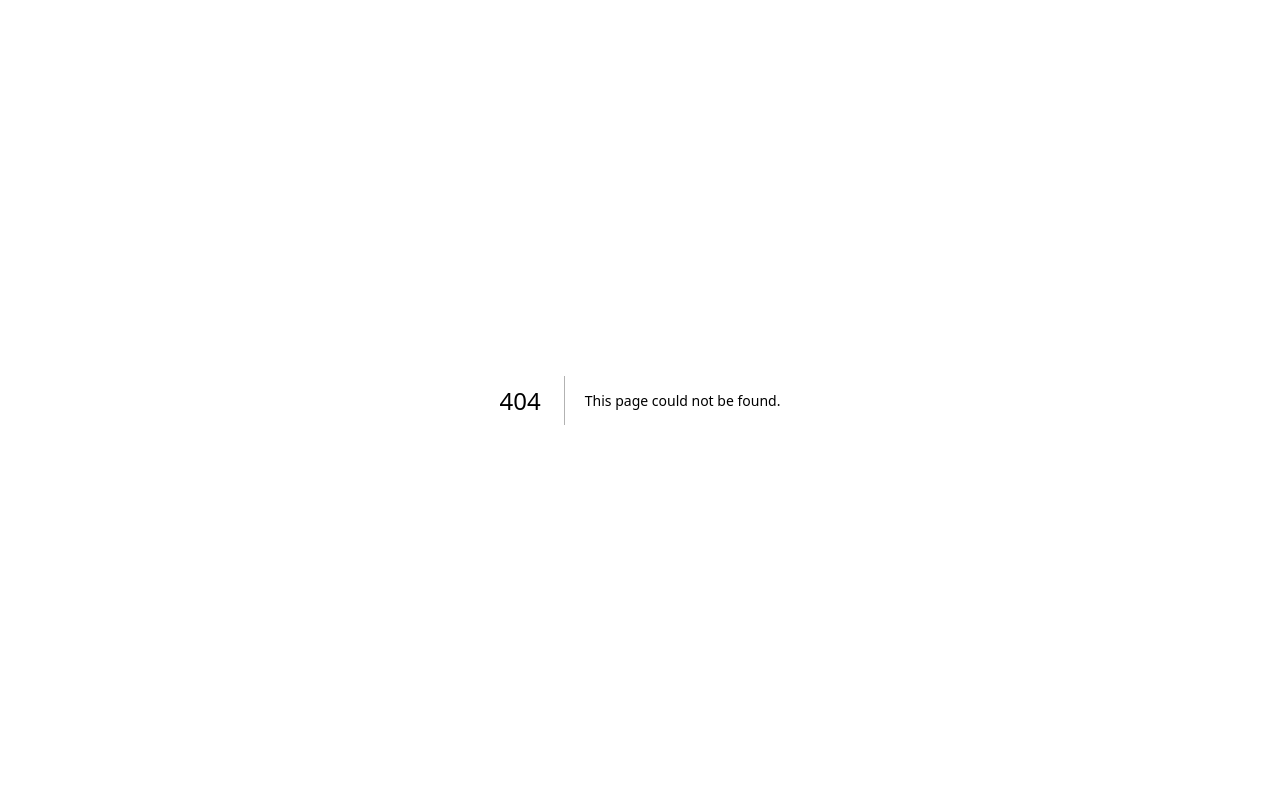
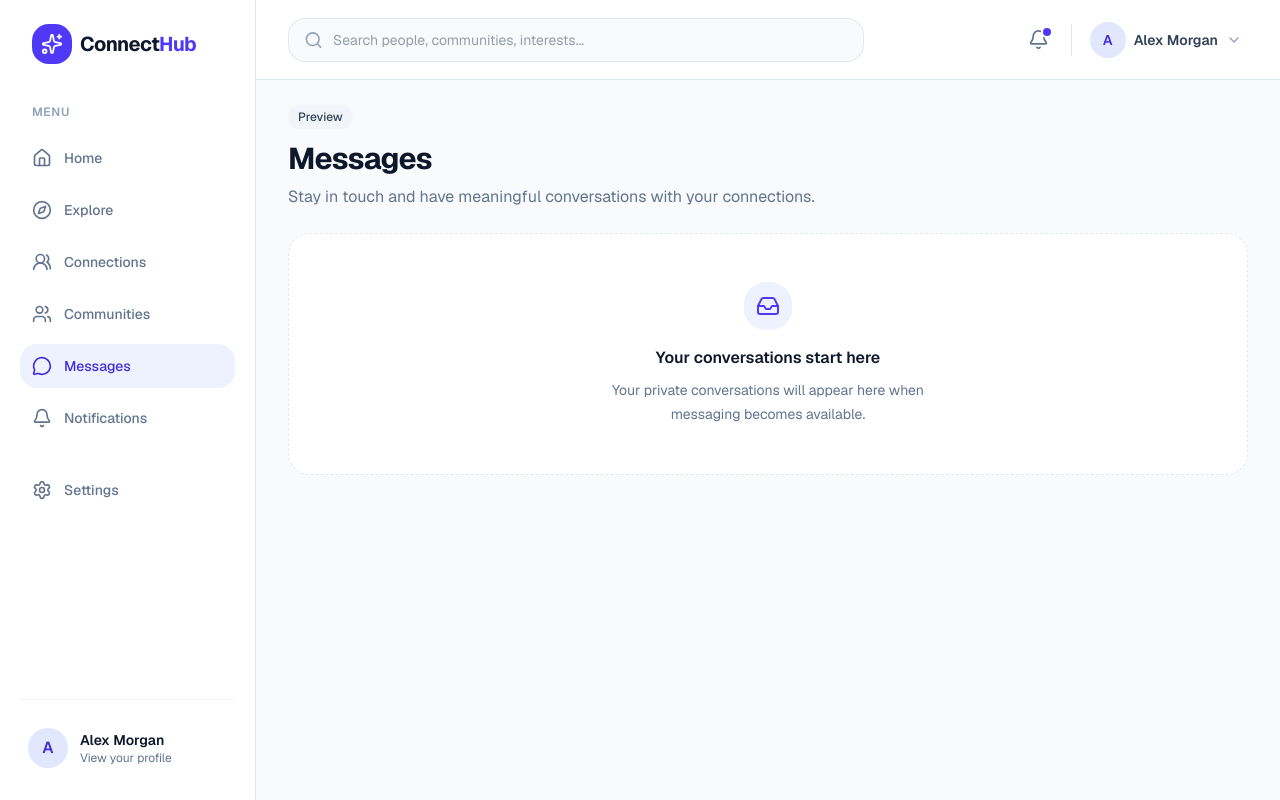
Before and after one commit to Ranjita431/ConnectHub, a Next.js app: page /messages in a window 1280 px wide. Before the commit this address had no page. Built offline with nearby package versions, Linux system fonts and the light colour scheme.

Commit message:
page.tsx added in messages folder

```diff
--- /dev/null
+++ b/src/app/(app)/messages/page.tsx
@@ -0,0 +1,17 @@
+import type { Metadata } from "next"
+import { PagePlaceholder } from "@/components/layout/page-placeholder"
+
+export const metadata: Metadata = {
+  title: "Messages",
+}
+
+export default function MessagesPage() {
+  return (
+    <PagePlaceholder
+      title="Messages"
+      description="Stay in touch and have meaningful conversations with your connections."
+      emptyTitle="Your conversations start here"
+      emptyDescription="Your private conversations will appear here when messaging becomes available."
+    />
+  )
+}
```
